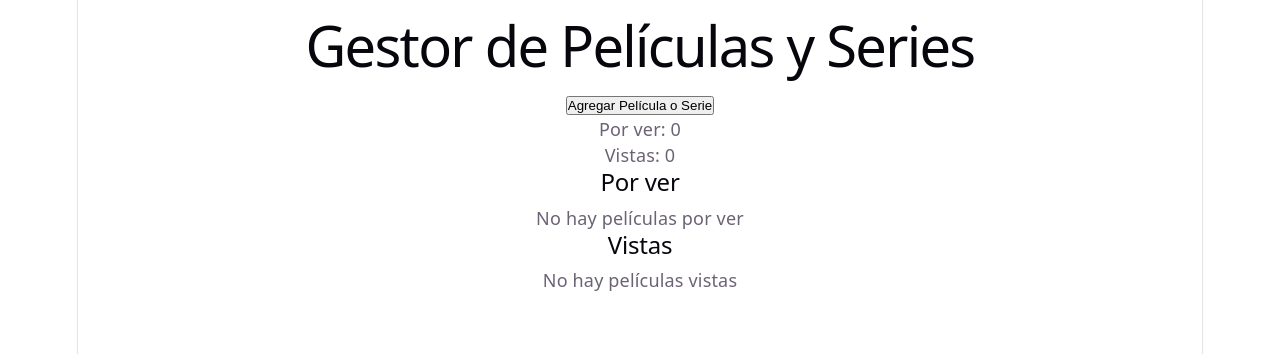
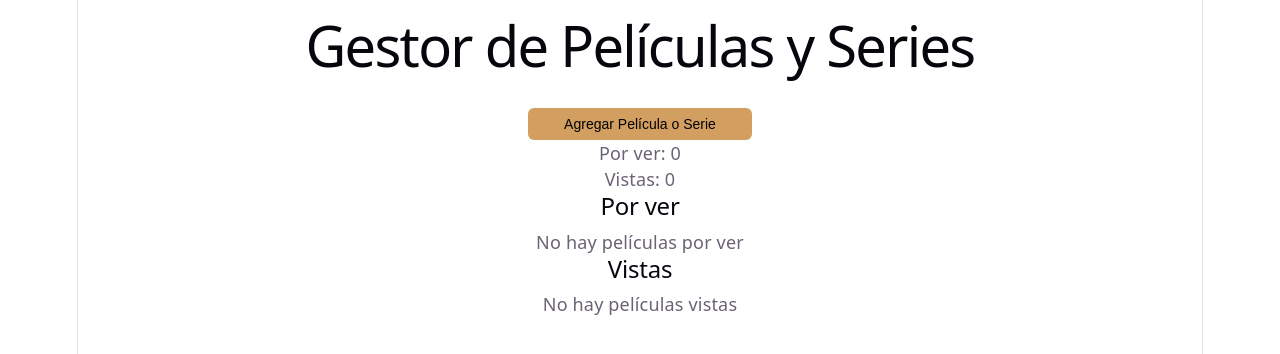
Before and after one commit to Marcos-Chavez-5505/TP1-REACT, a React (Vite) app: page / in a window 1280 px wide. Shown: the top 354 px of the page. Built offline with nearby package versions, Linux system fonts and the light colour scheme.

Commit message:
Generos arreglados y estilo de botton agregar (gracias lauti)

```diff
--- a/src/components/list/List.jsx
+++ b/src/components/list/List.jsx
@@ -11,7 +11,7 @@ const movies = getMovies();
           key={item?.title}
           title={item?.title}
           type={item?.type}
-          genre={item?.genre}
+          genres={item?.genres}
           year={item?.year}
           rating={item?.rating}
           director={item?.director}
--- a/src/pages/Home/Home.jsx
+++ b/src/pages/Home/Home.jsx
@@ -1,5 +1,5 @@
 import { useState } from "react";
-
+import styles from "./Home.module.css";
 // Componentes
 import Title from "../../components/title/Title";
 import Form from "../../components/form/Form";
@@ -61,7 +61,7 @@ const Home = () => {
     <div>
         <Title texto="Gestor de Películas y Series" />
 
-        <button onClick={() => setShowModal(true)}>
+        <button className={styles.addButton} onClick={() => setShowModal(true)}>
             Agregar Película o Serie
         </button>
 
--- a/src/pages/Home/Home.module.css
+++ b/src/pages/Home/Home.module.css
@@ -0,0 +1,17 @@
+.addButton {
+  width: 20%;
+  margin-top: 1rem;
+  background-color: rgb(210, 159, 97);
+  border: none;
+  padding: 8px;
+  font-size: 14px;
+  border-radius: 6px;
+  cursor: pointer;
+  transition: all 0.15s ease;
+}
+
+.addButton:hover {
+  background-color: #454545;
+  border: 2px solid #dfcbb3;
+  color: #dfcbb3;
+}
```
